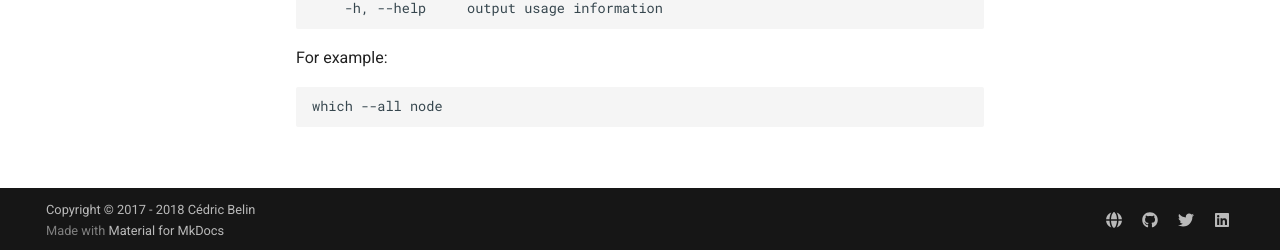
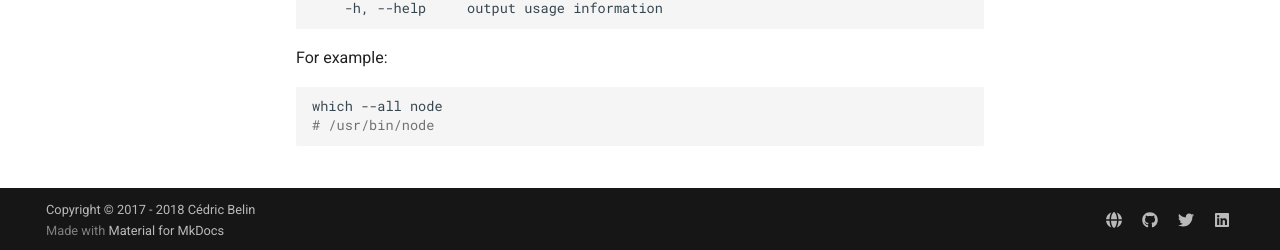
Before and after one commit to cedx/which.js, an MkDocs documentation site: the page built from doc/usage/cli.md, in a window 1280 px wide. Shown: the part 647-897 px from the top of the page. Built offline with MkDocs 1.6.1 and Material for MkDocs 9.7.7, drawn with Linux system fonts in a browser that asks for light colours; comment, search, counter and statistics services are not loaded; old or Windows-style settings are respelled for this version of MkDocs.

Commit message:
Updated the CLI usage

````diff
--- a/doc/usage/cli.md
+++ b/doc/usage/cli.md
@@ -29,4 +29,5 @@ For example:
 
 ```shell
 which --all node
+# /usr/bin/node
 ```
````
